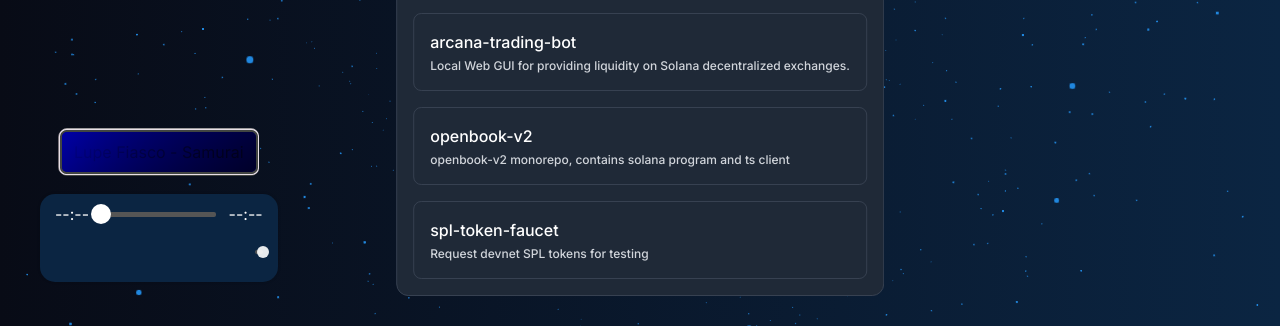
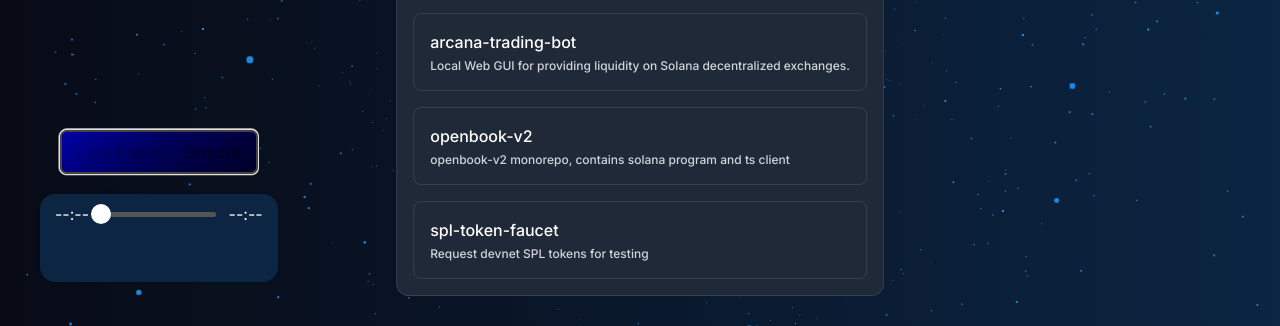
Before and after one commit to kizmt/k1zmt, a Next.js app: page /code in a window 1280 px wide. Shown: the part 474-800 px from the top of the page. Built offline with nearby package versions, Linux system fonts and the light colour scheme; no server answers.

Commit message:
audio-player

```diff
--- a/src/app/globals.css
+++ b/src/app/globals.css
@@ -142,13 +142,21 @@ nav {
 
 /* Custom CSS for the audio player */
 .custom-audio-player {
+  width: 600px; /* Set the fixed width */
   border-radius: 15px; /* Adjust the radius as needed */
-  overflow: hidden;    /* Ensure that child elements do not overflow the rounded corners */
+  overflow: hidden; /* Ensure that child elements do not overflow the rounded corners */
   box-shadow: 0 4px 8px rgba(0, 0, 0, 0.2); /* Add a subtle shadow for depth */
   background-color: #0b2542; /* Light background color for better contrast */
   padding: 10px; /* Add some padding for better spacing */
-  width: 600px; /* Set the fixed width */
   margin: 0 auto; /* Center the player horizontally */
+}
+
+/* Hide the audio player on mobile devices */
+@media (max-width: 768px) {
+  .custom-audio-player,
+  .audio-player-container {
+    display: none;
+  }
 }
 
 /* Audio player container */
@@ -337,27 +345,26 @@ nav {
 }
 
 .rhap_volume-button {
-  flex: 0 0 26px;
-  font-size: 26px;
-  width: 26px;
-  height: 26px;
+  font-size: 25px;
+  width: 25px;
+  height: 25px;
   color: #ffffff;
-  margin-right: 6px;
+  margin-left: 6px;
 }
 
 .rhap_volume-container {
   display: flex;
   align-items: center;
-  flex: 0 1 100px;
-  user-select: none;
-  -webkit-user-select: none;
+  height: 20px;
+  flex: 0 1 auto;
+  max-width: 100px;
+  margin-left: 10px;
 }
 
 .rhap_volume-bar-area {
   display: flex;
-  align-items: center;
-  width: 100%;
-  height: 14px;
+  height: 20px;
+  flex: 0 1 auto;
   cursor: pointer;
 }
 
@@ -366,39 +373,23 @@ nav {
 }
 
 .rhap_volume-bar {
-  box-sizing: border-box;
   position: relative;
   width: 100%;
-  height: 4px;
-  background: #555;
+  height: 5px;
+  background-color: #555;
   border-radius: 2px;
 }
 
 .rhap_volume-indicator {
-  box-sizing: border-box;
   position: absolute;
-  width: 12px;
-  height: 12px;
-  margin-left: -6px;
-  left: 0;
-  top: -4px;
-  background: #ffffff;
-  opacity: 0.9;
-  border-radius: 50px;
-  box-shadow: rgba(#ffffff, 0.5) 0 0 3px;
-  cursor: pointer;
+  z-index: 2;
+  height: 100%;
+  background-color: #ffffff;
+  border-radius: 2px;
 }
 
-.rhap_volume-indicator:hover {
-  opacity: 0.9;
-}
-
-.rhap_volume-filled {
-  height: 100%;
-  position: absolute;
-  z-index: 2;
-  background-color: #ffffff;
-  border-radius: 2px;
+.rhap_volume-indicator, .rhap_volume-filled {
+  background: #ffffff;
 }
 
 /* Utils */
@@ -411,12 +402,12 @@ nav {
 }
 
 .rhap_button-clear:hover {
-  opacity: 0.9;
-  transition-duration: 0.2s;
+  opacity: .9;
+  transition-duration: .2s;
 }
 
 .rhap_button-clear:active {
-  opacity: 0.95;
+  opacity: .95;
 }
 
 .rhap_button-clear:focus:not(:focus-visible) {
--- a/src/app/page.tsx
+++ b/src/app/page.tsx
@@ -39,7 +39,7 @@ const Home: React.FC = () => {
           >
             <Stars />
             <Modal
-            position={isMobile ? [0.04, -0.09, 0] : [0.8, 0, 0]}
+              position={isMobile ? [0.04, -0.3, 0] : [0.8, 0, 0]} // Adjusted Y position for mobile
               rotation={isMobile ? [0, Math.PI * -0.08, 0] : [0, Math.PI * -0.2, 0]}
               scale={isMobile ? [0.0075, 0.0075, 0.0075] : [0.0095, 0.0095, 0.0095]}
             />
--- a/src/components/Audio/AudioPlayer.tsx
+++ b/src/components/Audio/AudioPlayer.tsx
@@ -3,7 +3,7 @@
 import AudioPlayer from "react-h5-audio-player";
 import "../../../public/styles/ff7-ui.css";
 import useAudioPlayerStore from "@/stores/useAudioPlayerStore";
-import { useEffect, useRef } from "react";
+import { useEffect, useRef, useState } from "react";
 
 const playlist: { name: string, src: string }[] = [
     { name: "Lupe Fiasco - Samurai", src: "https://od.lk/s/NzFfMjE1NDYzNzdf/Lupe%20Fiasco%20-%20Samurai.mp3" },
@@ -19,6 +19,7 @@ const playlist: { name: string, src: string }[] = [
 export default function MusicPlayer() {
     const { currentMusicIndex, setCurrentMusicIndex, isPlaying, setIsPlaying, isStopped, setIsStopped } = useAudioPlayerStore();
     const audioRef = useRef<AudioPlayer>(null);
+    const [isMobile, setIsMobile] = useState(false);
 
     const handleClickPrevious = () => {
         currentMusicIndex === 0
@@ -48,8 +49,22 @@ export default function MusicPlayer() {
         }
     }, [isPlaying, isStopped]);
 
+    useEffect(() => {
+        const handleResize = () => {
+            setIsMobile(window.innerWidth <= 768);
+        };
+
+        handleResize(); // Check the initial size
+        window.addEventListener("resize", handleResize);
+        return () => window.removeEventListener("resize", handleResize);
+    }, []);
+
+    if (isMobile) {
+        return null; // Do not render on mobile devices
+    }
+
     return (
-        <div className="max-w-2xl mx-auto p-10 z-10 fixed bottom-1">
+        <div className="audio-player-container max-w-2xl mx-auto p-10 z-51 fixed bottom-1">
             <p className="ff7-window">
                 {playlist[currentMusicIndex].name}
             </p>
```
Lines whose indentation alone changed are shown as unchanged.
